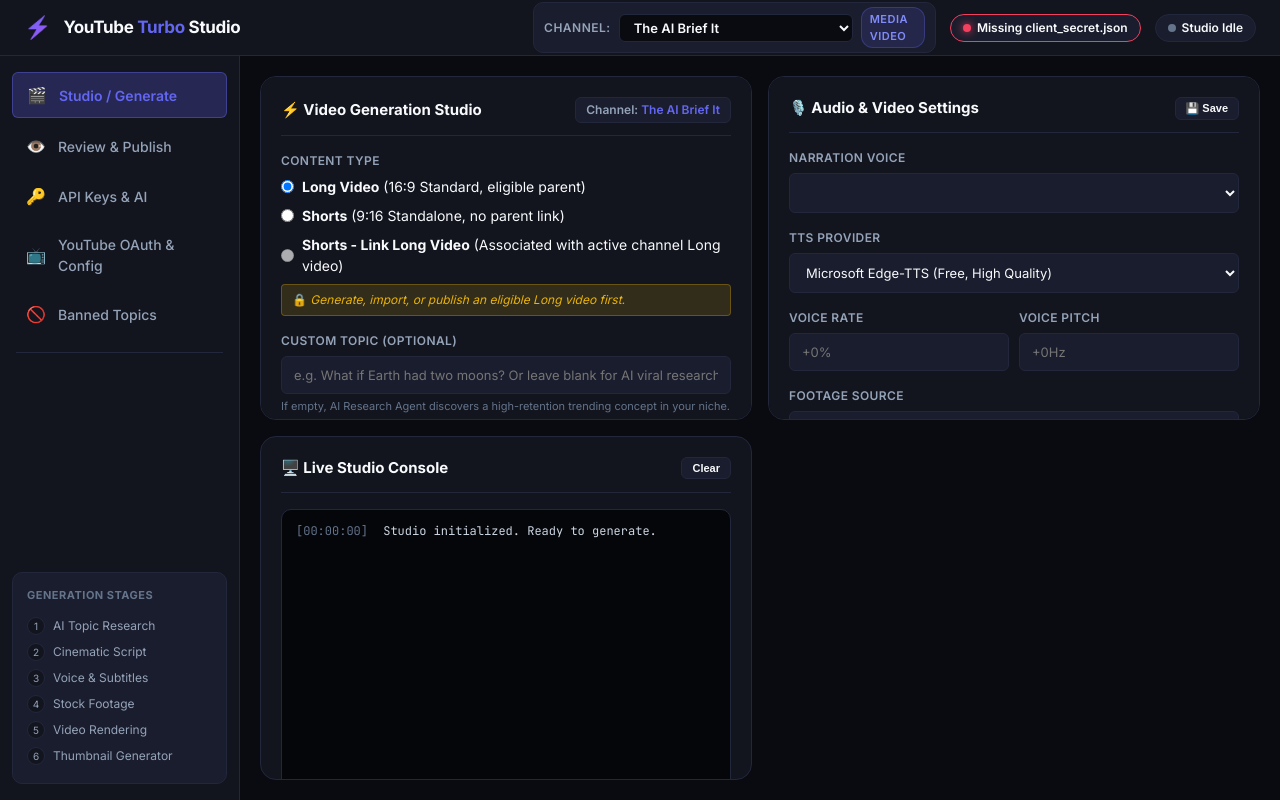
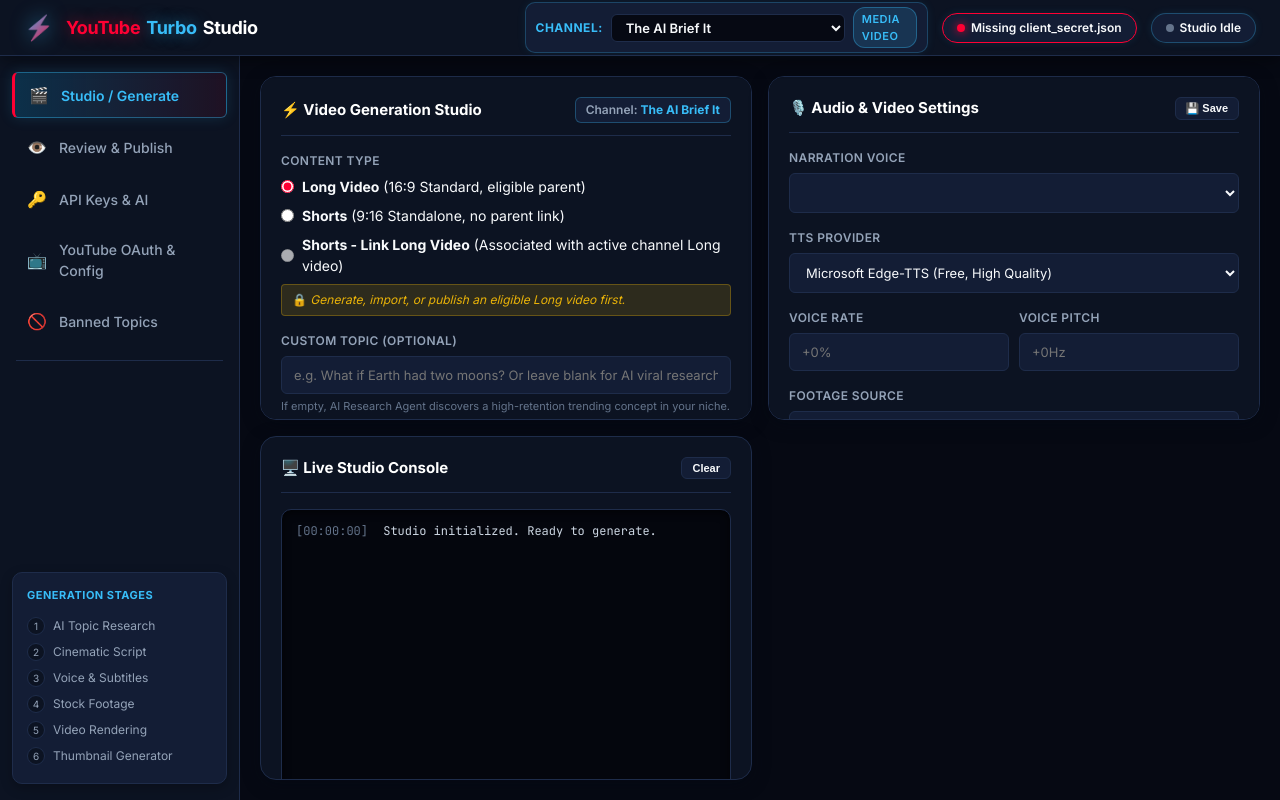
Before and after one commit to phemanthkumarcareers/YouTubeTurboStudio, a Flask app: page / in a window 1280 px wide. Run offline with Flask 3, Linux system fonts and the light colour scheme; data that the repository does not hold is empty; some libraries are stand-ins or nearby versions.

Commit message:
style: Update UI theme to Sky Blue and YouTube Red mix design system

```diff
--- a/static/css/studio.css
+++ b/static/css/studio.css
@@ -1,26 +1,51 @@
-/* YouTube Turbo Studio - Modern Dark Theme Design System */
+/* YouTube Turbo Studio — Sky Blue & YouTube Red Mix Design System */
 :root {
-  --bg-base: #0a0b10;
-  --bg-surface: #12141e;
-  --bg-surface-elevated: #1a1d2d;
-  --bg-surface-hover: #22263a;
-  --border-color: #23273c;
-  --border-focus: #6366f1;
+  /* Deep Midnight Navy Base with Sky Slate Undercurrent */
+  --bg-base: #060913;
+  --bg-surface: #0c1322;
+  --bg-surface-elevated: #131d35;
+  --bg-surface-hover: #1c2a4c;
+  --border-color: #1e2c4a;
+  --border-focus: #38bdf8;
 
-  --primary: #6366f1;
-  --primary-hover: #4f46e5;
-  --primary-glow: rgba(99, 102, 241, 0.25);
+  /* Sky Blue Palette */
+  --sky-blue: #38bdf8;
+  --sky-blue-hover: #0ea5e9;
+  --sky-blue-deep: #0284c7;
+  --sky-blue-glow: rgba(56, 189, 248, 0.35);
+  --sky-blue-bg: rgba(56, 189, 248, 0.12);
 
+  /* Iconic YouTube Red Palette */
+  --yt-red: #ff0033;
+  --yt-red-hover: #d9002c;
+  --yt-red-glow: rgba(255, 0, 51, 0.35);
+  --yt-red-bg: rgba(255, 0, 51, 0.12);
+  --yt-red-dark: #80001a;
+
+  /* Primary Theme Accents (Sky Blue Primary, YouTube Red Secondary) */
+  --primary: #0ea5e9;
+  --primary-hover: #0284c7;
+  --primary-glow: rgba(14, 165, 233, 0.35);
+
+  /* Gradients */
+  --gradient-sky-yt: linear-gradient(135deg, #38bdf8 0%, #ff0033 100%);
+  --gradient-yt-sky: linear-gradient(135deg, #ff0033 0%, #0284c7 100%);
+  --gradient-sky-btn: linear-gradient(135deg, #0ea5e9 0%, #0284c7 100%);
+  --gradient-yt-btn: linear-gradient(135deg, #ff0033 0%, #cc0029 100%);
+
+  /* Functional Accents */
   --accent-amber: #f59e0b;
   --accent-emerald: #10b981;
-  --accent-rose: #f43f5e;
-  --accent-cyan: #06b6d4;
-  --accent-purple: #a855f7;
+  --accent-rose: #ff0033;
+  --accent-cyan: #38bdf8;
+  --accent-purple: #818cf8;
 
+  /* Typography */
   --text-main: #f8fafc;
   --text-secondary: #94a3b8;
   --text-muted: #64748b;
 
+  /* Shapes */
   --radius-sm: 6px;
   --radius-md: 10px;
   --radius-lg: 16px;
@@ -45,6 +70,23 @@ body {
   overflow: hidden;
 }
 
+/* Custom Scrollbar */
+::-webkit-scrollbar {
+  width: 8px;
+  height: 8px;
+}
+::-webkit-scrollbar-track {
+  background: var(--bg-base);
+}
+::-webkit-scrollbar-thumb {
+  background: #1e2c4a;
+  border-radius: 4px;
+  border: 1px solid rgba(56, 189, 248, 0.2);
+}
+::-webkit-scrollbar-thumb:hover {
+  background: #0ea5e9;
+}
+
 /* Layout */
 .app-container {
   display: grid;
@@ -52,10 +94,11 @@ body {
   height: 100vh;
 }
 
-/* Header */
+/* Top Header */
 .top-header {
   background-color: var(--bg-surface);
   border-bottom: 1px solid var(--border-color);
+  box-shadow: 0 4px 16px rgba(0, 0, 0, 0.45);
   display: flex;
   align-items: center;
   justify-content: space-between;
@@ -70,20 +113,34 @@ body {
 }
 
 .brand-icon {
-  font-size: 22px;
-  background: linear-gradient(135deg, var(--primary), var(--accent-purple));
+  font-size: 24px;
+  background: var(--gradient-sky-yt);
   -webkit-background-clip: text;
   -webkit-text-fill-color: transparent;
+  filter: drop-shadow(0 0 10px rgba(56, 189, 248, 0.6));
 }
 
 .brand-title {
-  font-size: 17px;
-  font-weight: 700;
+  font-size: 18px;
+  font-weight: 800;
   letter-spacing: -0.3px;
+  display: flex;
+  align-items: center;
+  gap: 6px;
 }
 
-.brand-title span {
-  color: var(--primary);
+.brand-title .yt-word {
+  color: var(--yt-red);
+  text-shadow: 0 0 16px rgba(255, 0, 51, 0.5);
+}
+
+.brand-title .turbo-word {
+  color: var(--sky-blue);
+  text-shadow: 0 0 16px rgba(56, 189, 248, 0.5);
+}
+
+.brand-title .studio-word {
+  color: #ffffff;
 }
 
 .header-badges {
@@ -97,12 +154,13 @@ body {
   display: inline-flex;
   align-items: center;
   gap: 6px;
-  padding: 4px 12px;
+  padding: 5px 14px;
   border-radius: 20px;
   font-size: 12px;
   font-weight: 600;
   background: var(--bg-surface-elevated);
-  border: 1px solid var(--border-color);
+  border: 1px solid rgba(56, 189, 248, 0.3);
+  box-shadow: 0 0 8px rgba(56, 189, 248, 0.1);
 }
 
 .status-dot {
@@ -112,13 +170,13 @@ body {
 }
 
 .dot-idle { background-color: var(--text-muted); }
-.dot-running { background-color: var(--accent-amber); box-shadow: 0 0 8px var(--accent-amber); animation: pulse 1.2s infinite; }
+.dot-running { background-color: var(--yt-red); box-shadow: 0 0 10px var(--yt-red); animation: pulse 1.2s infinite; }
 .dot-success { background-color: var(--accent-emerald); box-shadow: 0 0 8px var(--accent-emerald); }
-.dot-error { background-color: var(--accent-rose); box-shadow: 0 0 8px var(--accent-rose); }
+.dot-error { background-color: var(--yt-red); box-shadow: 0 0 10px var(--yt-red); }
 
 @keyframes pulse {
-  0%, 100% { opacity: 1; }
-  50% { opacity: 0.4; }
+  0%, 100% { opacity: 1; transform: scale(1); }
+  50% { opacity: 0.4; transform: scale(1.1); }
 }
 
 /* Main Body Layout */
@@ -148,20 +206,24 @@ body {
   color: var(--text-secondary);
   cursor: pointer;
   font-weight: 500;
-  transition: all 0.15s ease;
+  transition: all 0.2s ease;
   user-select: none;
+  border: 1px solid transparent;
 }
 
 .nav-item:hover {
   background-color: var(--bg-surface-elevated);
   color: var(--text-main);
+  border-color: rgba(56, 189, 248, 0.2);
 }
 
 .nav-item.active {
-  background-color: var(--primary-glow);
-  color: var(--primary);
+  background: linear-gradient(90deg, rgba(14, 165, 233, 0.20) 0%, rgba(255, 0, 51, 0.08) 100%);
+  color: var(--sky-blue);
   font-weight: 600;
-  border: 1px solid rgba(99, 102, 241, 0.4);
+  border: 1px solid rgba(56, 189, 248, 0.4);
+  border-left: 3px solid var(--yt-red);
+  box-shadow: 0 0 14px rgba(56, 189, 248, 0.15);
 }
 
 .nav-icon {
@@ -181,13 +243,14 @@ body {
   border: 1px solid var(--border-color);
   border-radius: var(--radius-md);
   padding: 14px;
+  box-shadow: 0 4px 12px rgba(0, 0, 0, 0.25);
 }
 
 .pipeline-card-title {
   font-size: 11px;
   font-weight: 700;
   text-transform: uppercase;
-  color: var(--text-muted);
+  color: var(--sky-blue);
   letter-spacing: 0.5px;
   margin-bottom: 10px;
 }
@@ -315,6 +380,12 @@ body {
   border-radius: var(--radius-lg);
   padding: 20px;
   margin-bottom: 20px;
+  box-shadow: 0 4px 18px rgba(6, 9, 19, 0.4);
+  transition: border-color 0.2s ease;
+}
+
+.card:hover {
+  border-color: rgba(56, 189, 248, 0.25);
 }
 
 .card-header {
@@ -402,37 +474,59 @@ body {
   font-weight: 600;
   cursor: pointer;
   border: 1px solid transparent;
-  transition: all 0.15s ease;
+  transition: all 0.2s cubic-bezier(0.4, 0, 0.2, 1);
   user-select: none;
 }
 
+/* Primary Generation Button: Sky Blue to YouTube Red Glow */
 .btn-primary {
-  background-color: var(--primary);
+  background: var(--gradient-sky-btn);
   color: #ffffff;
+  border: 1px solid var(--sky-blue);
+  box-shadow: 0 4px 14px rgba(14, 165, 233, 0.35);
 }
 
 .btn-primary:hover {
-  background-color: var(--primary-hover);
-  box-shadow: 0 0 12px var(--primary-glow);
+  background: linear-gradient(135deg, #0ea5e9 0%, #ff0033 100%);
+  border-color: #ff3355;
+  box-shadow: 0 6px 18px rgba(255, 0, 51, 0.4), 0 0 12px rgba(56, 189, 248, 0.4);
+  transform: translateY(-1px);
+}
+
+/* YouTube Red Button */
+.btn-youtube {
+  background: var(--gradient-yt-btn);
+  color: #ffffff;
+  border: 1px solid #ff3355;
+  box-shadow: 0 4px 14px rgba(255, 0, 51, 0.35);
+}
+
+.btn-youtube:hover {
+  background: linear-gradient(135deg, #ff1a47 0%, #990020 100%);
+  box-shadow: 0 6px 20px rgba(255, 0, 51, 0.5);
+  transform: translateY(-1px);
 }
 
 .btn-success {
   background-color: var(--accent-emerald);
   color: #000000;
+  box-shadow: 0 2px 10px rgba(16, 185, 129, 0.3);
 }
 
 .btn-success:hover {
   opacity: 0.9;
+  transform: translateY(-1px);
 }
 
 .btn-danger {
-  background-color: rgba(244, 63, 94, 0.15);
-  color: var(--accent-rose);
-  border-color: rgba(244, 63, 94, 0.3);
+  background-color: rgba(255, 0, 51, 0.15);
+  color: var(--yt-red);
+  border-color: rgba(255, 0, 51, 0.35);
 }
 
 .btn-danger:hover {
-  background-color: rgba(244, 63, 94, 0.25);
+  background-color: rgba(255, 0, 51, 0.3);
+  box-shadow: 0 0 12px rgba(255, 0, 51, 0.35);
 }
 
 .btn-secondary {
@@ -453,7 +548,7 @@ body {
 
 /* Console & Log Stream */
 .console-wrapper {
-  background-color: #05060a;
+  background-color: #04060d;
   border: 1px solid var(--border-color);
   border-radius: var(--radius-md);
   display: flex;
@@ -461,6 +556,7 @@ body {
   flex: 1;
   min-height: 300px;
   overflow: hidden;
+  box-shadow: inset 0 2px 8px rgba(0, 0, 0, 0.6);
 }
 
 .console-header {
@@ -614,15 +710,18 @@ body {
   background: var(--bg-surface-elevated);
   padding: 4px 10px;
   border-radius: var(--radius-md);
-  border: 1px solid var(--border-color);
+  border: 1px solid rgba(56, 189, 248, 0.25);
+  box-shadow: 0 0 10px rgba(56, 189, 248, 0.08);
 }
+
 .channel-selector-label {
   font-size: 12px;
-  font-weight: 600;
-  color: var(--text-secondary);
+  font-weight: 700;
+  color: var(--sky-blue);
   text-transform: uppercase;
   letter-spacing: 0.5px;
 }
+
 .channel-select-dropdown {
   background: var(--bg-base);
   color: var(--text-main);
@@ -645,16 +747,19 @@ body {
   text-transform: uppercase;
   letter-spacing: 0.5px;
 }
+
 .engine-media {
-  background: rgba(99, 102, 241, 0.15);
-  color: #818cf8;
-  border: 1px solid rgba(99, 102, 241, 0.3);
+  background: rgba(56, 189, 248, 0.15);
+  color: var(--sky-blue);
+  border: 1px solid rgba(56, 189, 248, 0.35);
 }
+
 .engine-animation {
-  background: rgba(168, 85, 247, 0.15);
-  color: #c084fc;
-  border: 1px solid rgba(168, 85, 247, 0.3);
+  background: rgba(255, 0, 51, 0.15);
+  color: #ff4d6d;
+  border: 1px solid rgba(255, 0, 51, 0.35);
 }
+
 .badge-channel {
   font-size: 12px;
   font-weight: 600;
@@ -662,8 +767,33 @@ body {
   background: var(--bg-surface-elevated);
   padding: 3px 10px;
   border-radius: var(--radius-sm);
-  border: 1px solid var(--border-color);
+  border: 1px solid rgba(56, 189, 248, 0.3);
 }
+
 .badge-channel span {
-  color: var(--primary);
+  color: var(--sky-blue);
+  font-weight: 700;
 }
+
+/* Internal Readiness & QC Badges */
+#readiness-card {
+  border: 1px solid rgba(56, 189, 248, 0.3);
+  box-shadow: 0 0 16px rgba(56, 189, 248, 0.08);
+}
+
+#qc-score-card {
+  border: 1px solid rgba(16, 185, 129, 0.25);
+}
+
+/* Custom Highlight Accents for Radio & Inputs */
+input[type="radio"]:checked {
+  accent-color: var(--yt-red);
+}
+
+input[type="checkbox"]:checked {
+  accent-color: var(--sky-blue);
+}
+
+input[type="range"] {
+  accent-color: var(--sky-blue);
+}
--- a/templates/index.html
+++ b/templates/index.html
@@ -17,7 +17,7 @@
   <header class="top-header">
     <div class="brand">
       <span class="brand-icon">⚡</span>
-      <div class="brand-title">YouTube <span>Turbo</span> Studio</div>
+      <div class="brand-title"><span class="yt-word">YouTube</span> <span class="turbo-word">Turbo</span> <span class="studio-word">Studio</span></div>
     </div>
     <div class="header-badges">
       <!-- DYNAMIC CHANNEL SELECTOR -->
@@ -470,7 +470,7 @@
                 </div>
               </div>
 
-              <button id="btn-publish-yt" class="btn btn-success" style="width:100%;">
+              <button id="btn-publish-yt" class="btn btn-youtube" style="width:100%;">
                 🚀 Upload Directly to YouTube
               </button>
             </div>
```
Also changed, not shown: other parts of static/css/studio.css (+26 -19 lines).
